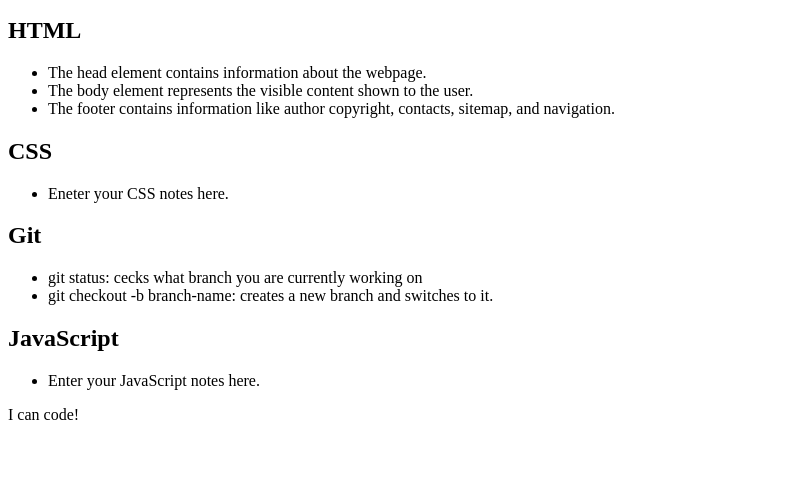
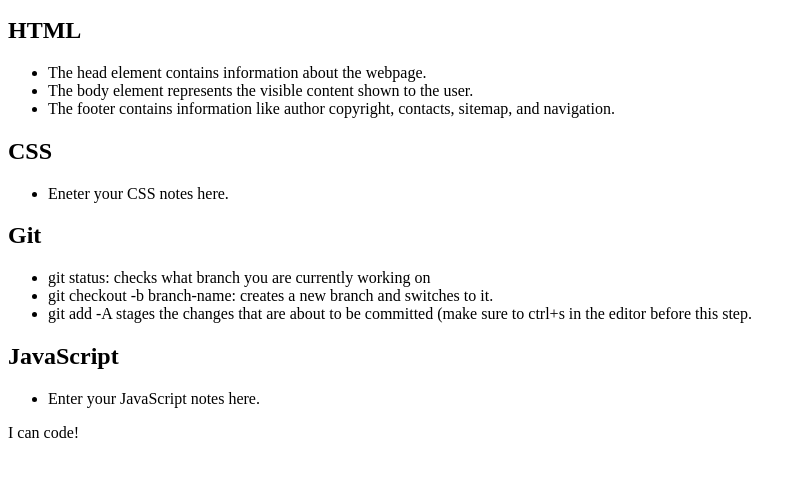
Before and after one commit to indwomt/pre-work-study-guide, a plain HTML site: page prework-study-guide/index.html in a window 1280 px wide. Shown: the part 101-578 px from the top of the page, without its empty margins (0-803 px from the left). Drawn offline with Linux system fonts and the light colour scheme.

Commit message:
added code to HTML file

```diff
--- a/prework-study-guide/index.html
+++ b/prework-study-guide/index.html
@@ -32,8 +32,9 @@
       <section class="card" id="git-section">
         <h2>Git</h2>
         <ul>
-          <li>git status: cecks what branch you are currently working on</li>
+          <li>git status: checks what branch you are currently working on</li>
           <li>git checkout -b branch-name: creates a new branch and switches to it.</li>
+          <li>git add -A stages the changes that are about to be committed (make sure to ctrl+s in the editor before this step.</li>
         </ul>
       </section>
 
```
